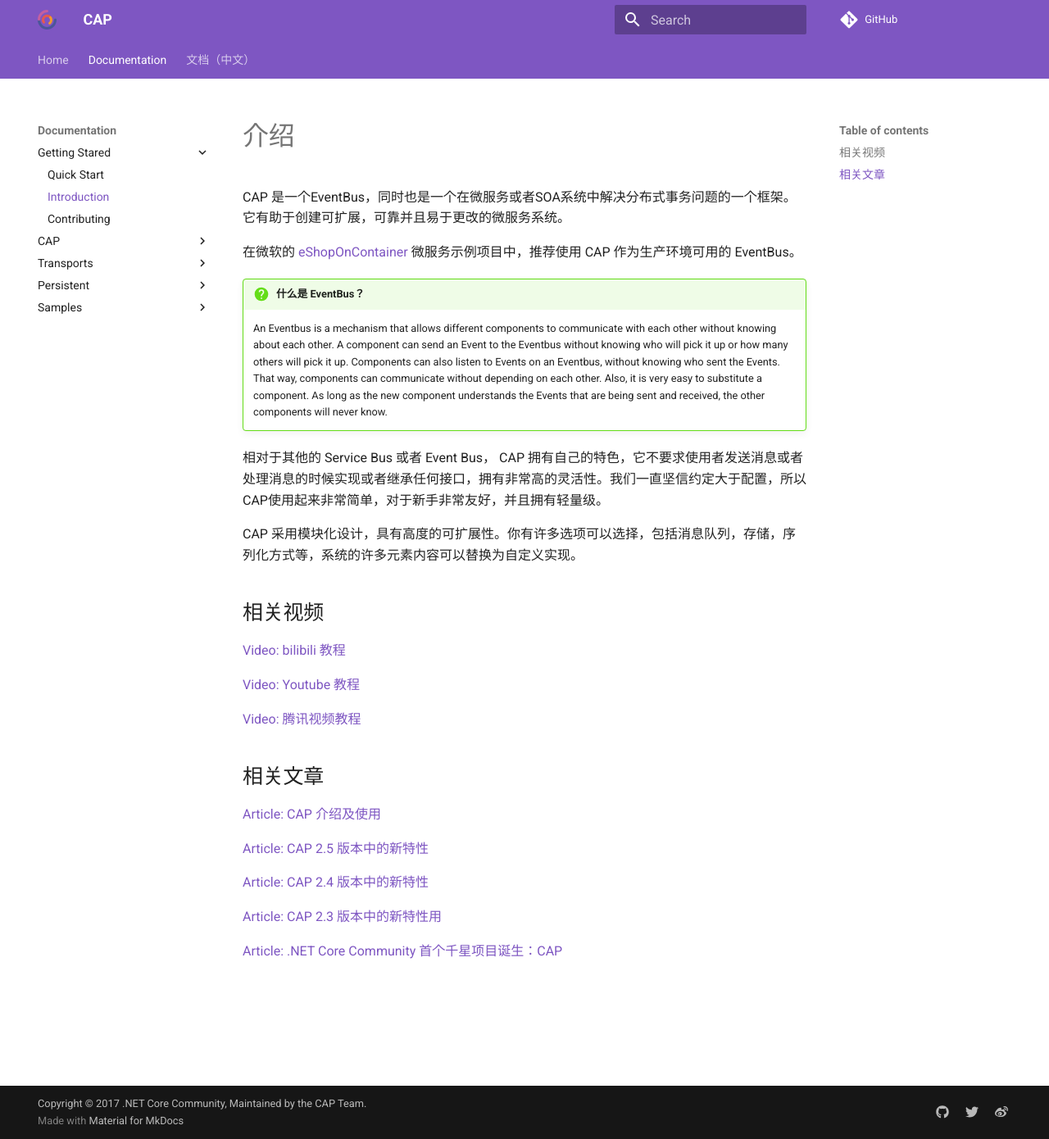
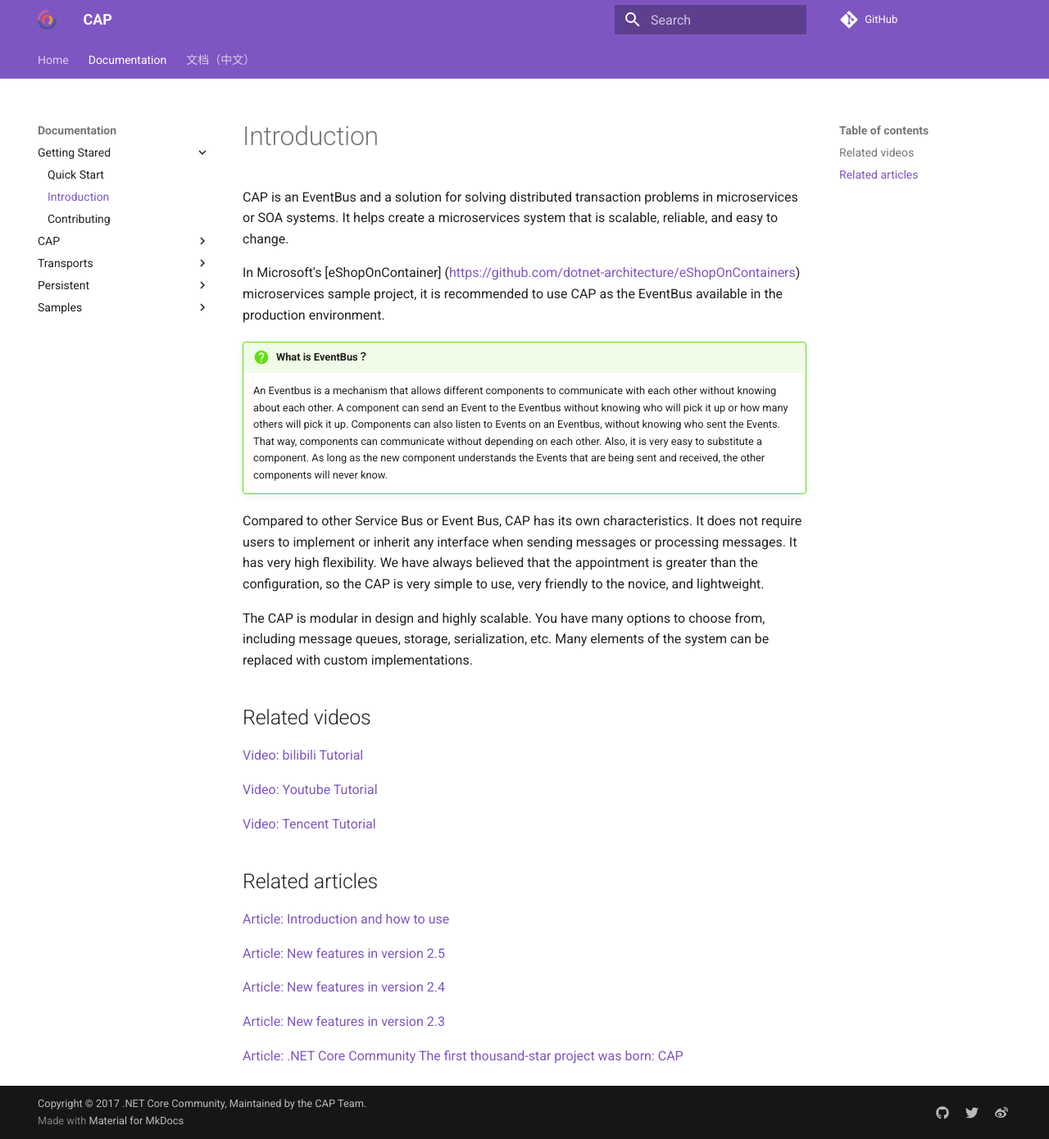
Before and after one commit to dotnetcore/CAP, an MkDocs documentation site: the page built from docs/content/user-guide/en/getting-started/introduction.md, in a window 1280 px wide and 1390 px high. Shown: the whole window at 82% size. Built offline with MkDocs 1.6.1 and Material for MkDocs 9.7.7, drawn with Linux system fonts in a browser that asks for light colours; comment, search, counter and statistics services are not loaded.

Commit message:
Translate docs to english.

```diff
--- a/docs/content/user-guide/en/getting-started/introduction.md
+++ b/docs/content/user-guide/en/getting-started/introduction.md
@@ -1,34 +1,34 @@
-# 介绍
+# Introduction
 
-CAP 是一个EventBus，同时也是一个在微服务或者SOA系统中解决分布式事务问题的一个框架。它有助于创建可扩展，可靠并且易于更改的微服务系统。
+CAP is an EventBus and a solution for solving distributed transaction problems in microservices or SOA systems. It helps create a microservices system that is scalable, reliable, and easy to change.
 
-在微软的 [eShopOnContainer](https://github.com/dotnet-architecture/eShopOnContainers) 微服务示例项目中，推荐使用 CAP 作为生产环境可用的 EventBus。
+In Microsoft's [eShopOnContainer] (https://github.com/dotnet-architecture/eShopOnContainers) microservices sample project, it is recommended to use CAP as the EventBus available in the production environment.
 
-!!! question "什么是 EventBus？"
+
+!!! question "What is EventBus？"
 
     An Eventbus is a mechanism that allows different components to communicate with each other without knowing about each other. A component can send an Event to the Eventbus without knowing who will pick it up or how many others will pick it up. Components can also listen to Events on an Eventbus, without knowing who sent the Events. That way, components can communicate without depending on each other. Also, it is very easy to substitute a component. As long as the new component understands the Events that are being sent and received, the other components will never know.
 
-相对于其他的 Service Bus 或者 Event Bus， CAP 拥有自己的特色，它不要求使用者发送消息或者处理消息的时候实现或者继承任何接口，拥有非常高的灵活性。我们一直坚信约定大于配置，所以CAP使用起来非常简单，对于新手非常友好，并且拥有轻量级。
+Compared to other Service Bus or Event Bus, CAP has its own characteristics. It does not require users to implement or inherit any interface when sending messages or processing messages. It has very high flexibility. We have always believed that the appointment is greater than the configuration, so the CAP is very simple to use, very friendly to the novice, and lightweight.
 
-CAP 采用模块化设计，具有高度的可扩展性。你有许多选项可以选择，包括消息队列，存储，序列化方式等，系统的许多元素内容可以替换为自定义实现。
+The CAP is modular in design and highly scalable. You have many options to choose from, including message queues, storage, serialization, etc. Many elements of the system can be replaced with custom implementations.
 
+## Related videos
 
-## 相关视频
+[Video: bilibili Tutorial](https://www.bilibili.com/video/av31582401/)
 
-[Video: bilibili 教程](https://www.bilibili.com/video/av31582401/)
+[Video: Youtube Tutorial](https://youtu.be/K1e4e0eddNE)
 
-[Video: Youtube 教程](https://youtu.be/K1e4e0eddNE)
+[Video: Tencent Tutorial](https://www.cnblogs.com/savorboard/p/7243609.html)
 
-[Video: 腾讯视频教程](https://www.cnblogs.com/savorboard/p/7243609.html)
+## Related articles
 
-## 相关文章
+[Article: Introduction and how to use](http://www.cnblogs.com/savorboard/p/cap.html)
 
-[Article: CAP 介绍及使用](http://www.cnblogs.com/savorboard/p/cap.html)
+[Article: New features in version 2.5](https://www.cnblogs.com/savorboard/p/cap-2-5.html)
 
-[Article: CAP 2.5 版本中的新特性](https://www.cnblogs.com/savorboard/p/cap-2-5.html)
+[Article: New features in version 2.4](http://www.cnblogs.com/savorboard/p/cap-2-4.html)
 
-[Article: CAP 2.4 版本中的新特性](http://www.cnblogs.com/savorboard/p/cap-2-4.html)
+[Article: New features in version 2.3](http://www.cnblogs.com/savorboard/p/cap-2-3.html)
 
-[Article: CAP 2.3 版本中的新特性用](http://www.cnblogs.com/savorboard/p/cap-2-3.html)
-
-[Article: .NET Core Community 首个千星项目诞生：CAP](https://www.cnblogs.com/forerunner/p/ncc-cap-with-over-thousand-stars.html)
+[Article: .NET Core Community The first thousand-star project was born: CAP](https://www.cnblogs.com/forerunner/p/ncc-cap-with-over-thousand-stars.html)
```
Also changed, not shown: docs/content/user-guide/en/getting-started/contributing.md (+1 -1 lines), docs/content/user-guide/en/getting-started/quick-start.md (+10 -10 lines).
